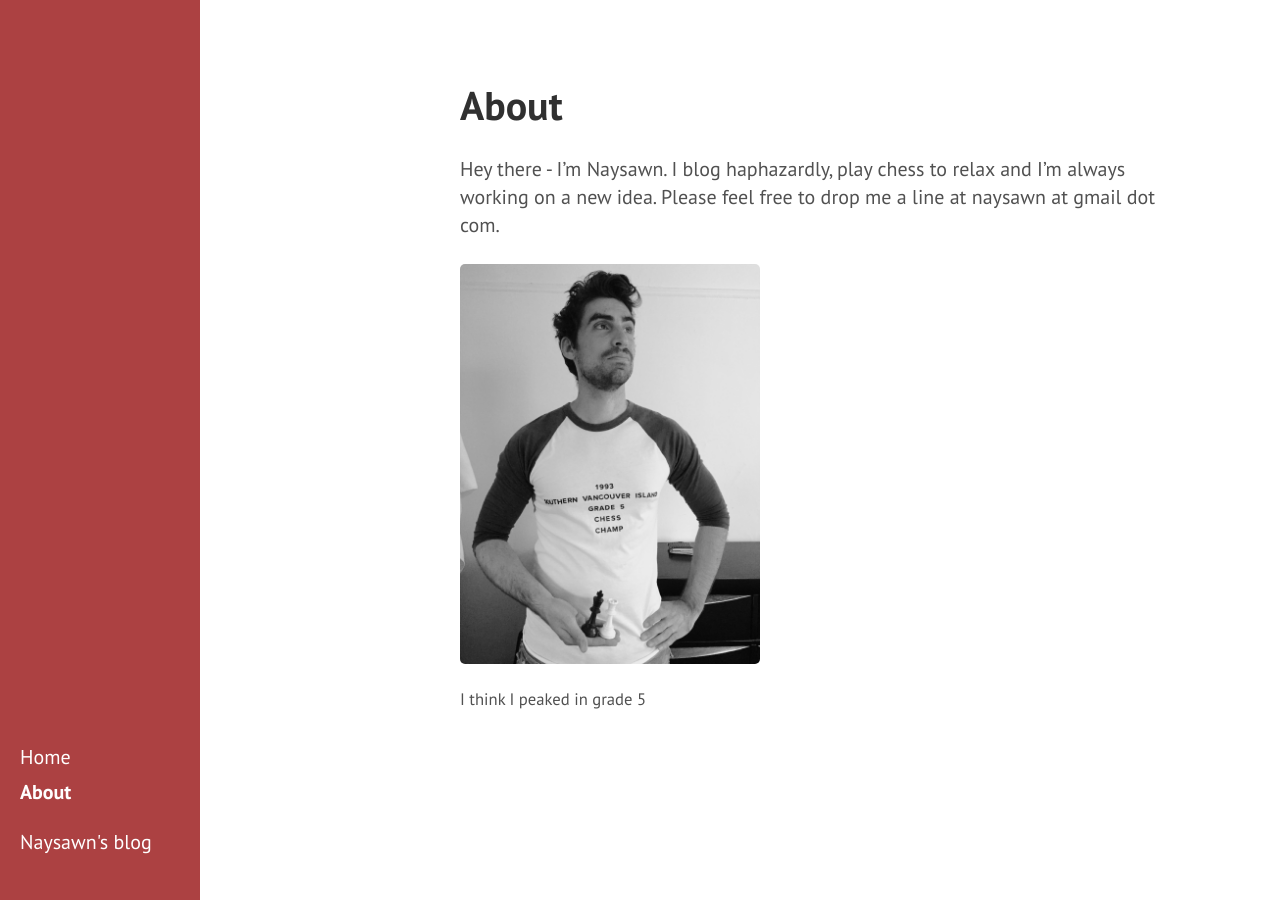
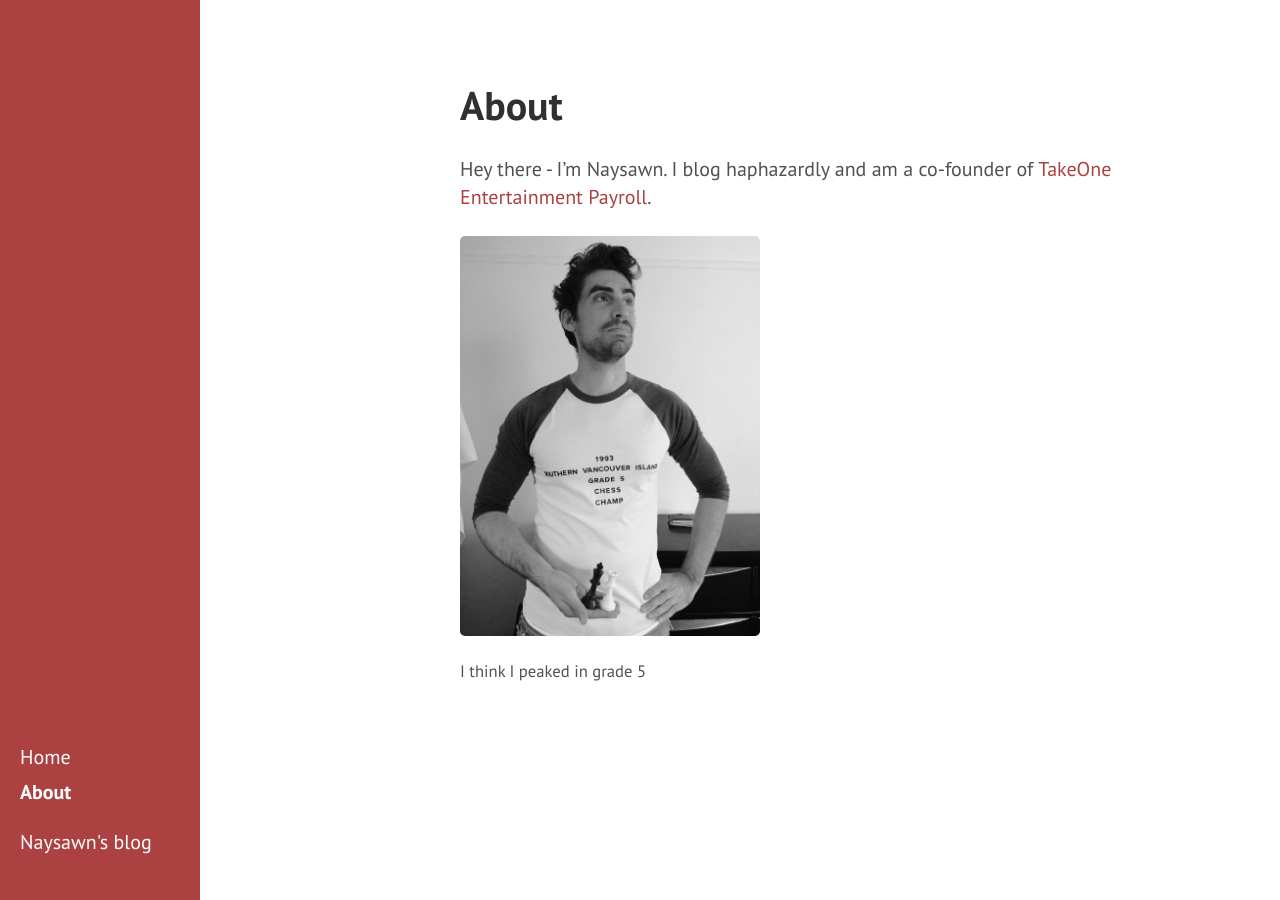
Before and after one commit to naysawn/naysawn.github.io, a Jekyll site: the page built from about.md, in a window 1280 px wide. Built offline with Jekyll 4.4.1, drawn with Linux system fonts in a browser that asks for light colours.

Commit message:
updated about

```diff
--- a/about.md
+++ b/about.md
@@ -4,7 +4,7 @@ author: admin
 layout: page
 ---
 
-Hey there - I'm Naysawn. I blog haphazardly, play chess to relax and I'm always working on a new idea. Please feel free to drop me a line at naysawn at gmail dot com.
+Hey there - I'm Naysawn. I blog haphazardly and am a co-founder of [TakeOne Entertainment Payroll](https://www.takeone.io).
 
 <img style="width: 300px;" src="/assets/photos/chess.jpg" />
 <small>I think I peaked in grade 5</small>
```
